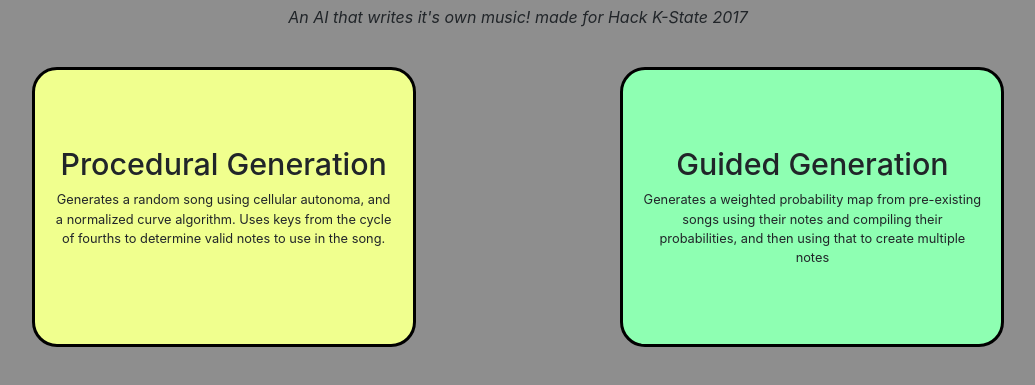
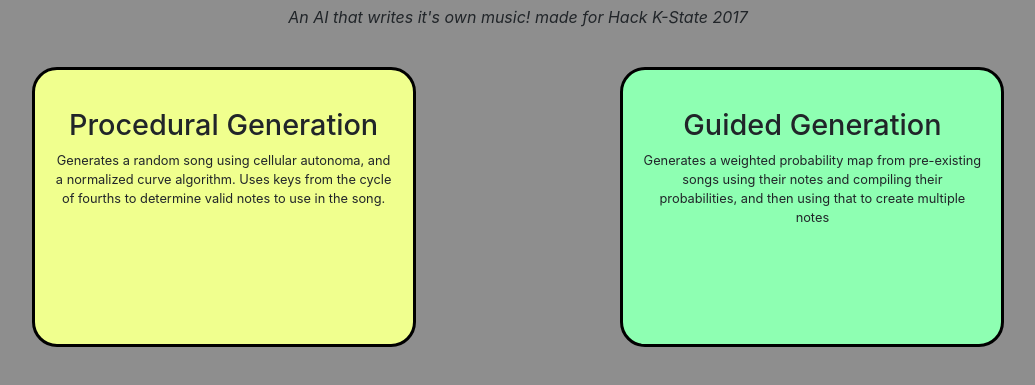
Before and after one commit to Ubspy/HackKState, a plain HTML site: page index.html in a window 1280 px wide. Shown: the part 273-658 px from the top of the page, without its empty margins (122-1157 px from the left). Drawn offline with nearby package versions, Linux system fonts and the light colour scheme.

Commit message:
Fixed laptop formatting

```diff
--- a/index.html
+++ b/index.html
@@ -93,7 +93,7 @@ a:hover
 }
 
 /* Desktop */
-@media screen and (min-width: 1301px)
+@media screen and (min-width: 1501px)
 {
 	body
 	{
@@ -109,7 +109,7 @@ a:hover
 }
 
 /* Laptop */
-@media screen and (min-width: 601px) and (max-width: 1300px)
+@media screen and (min-width: 601px) and (max-width: 1500px)
 {
 	body
 	{
@@ -118,7 +118,7 @@ a:hover
 
 	.button-text
 	{
-		margin-top: 20%;
+		margin-top: 10%;
 	}
 
 	#header-img
@@ -130,7 +130,7 @@ a:hover
 
 	#big-text
 	{
-		font-size: 190%;
+		font-size: 180%;
 	}
 
 	#little-text
```
